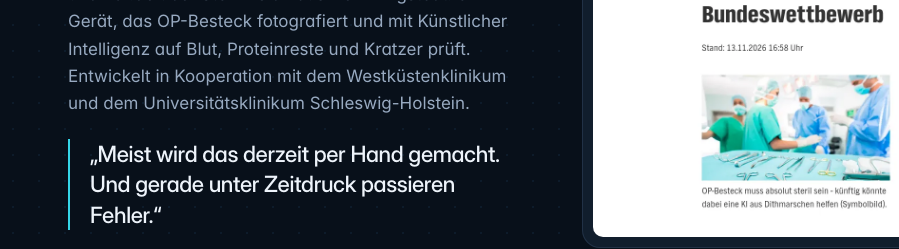
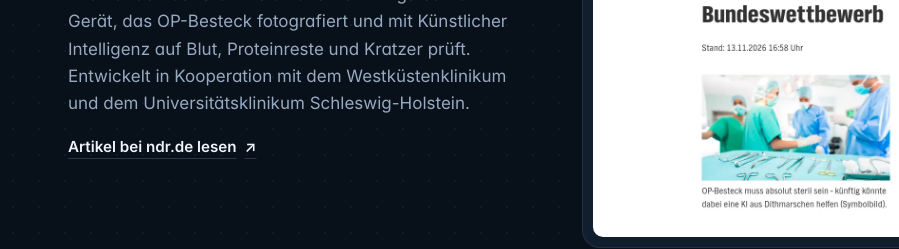
Before and after one commit to hackbert301009/sterilvision_placeholder, a plain HTML site: page presse.html in a window 1280 px wide. Shown: the part 1600-1849 px from the top of the page, 0-899 px from the left. Drawn offline with Linux system fonts and the light colour scheme.

Commit message:
Presse: NDR-Zitat entfernt
Co-Authored-By: Claude Opus 5.5 <noreply@anthropic.com>

```diff
--- a/presse.html
+++ b/presse.html
@@ -113,7 +113,6 @@
         <div class="press-copy" data-reveal>
           <h2 class="press-title" id="ndr-title">„Dithmarscher Finalist im KI-Bundeswettbewerb“</h2>
           <p class="press-text">Am <time datetime="2026-11-13">13.&nbsp;November&nbsp;2026</time> berichteten NDR 1 Welle Nord und ndr.de über SterilVision aus Hemmingstedt: ein Gerät, das OP-Besteck fotografiert und mit Künstlicher Intelligenz auf Blut, Proteinreste und Kratzer prüft. Entwickelt in Kooperation mit dem Westküstenklinikum und dem Universitätsklinikum Schleswig-Holstein.</p>
-          <blockquote>„Meist wird das derzeit per Hand gemacht. Und gerade unter Zeitdruck passieren Fehler.“</blockquote>
           <a class="text-link" href="https://www.ndr.de/nachrichten/schleswig-holstein/dithmarschen_steinburg/dithmarscher-finalist-im-ki-bundeswettbewerb,regionheidenews-4190.html" target="_blank" rel="noopener">Artikel bei ndr.de lesen <span aria-hidden="true">↗</span></a>
         </div>
         <figure class="photo shot" data-zoom data-reveal style="--d:.08s">
```
